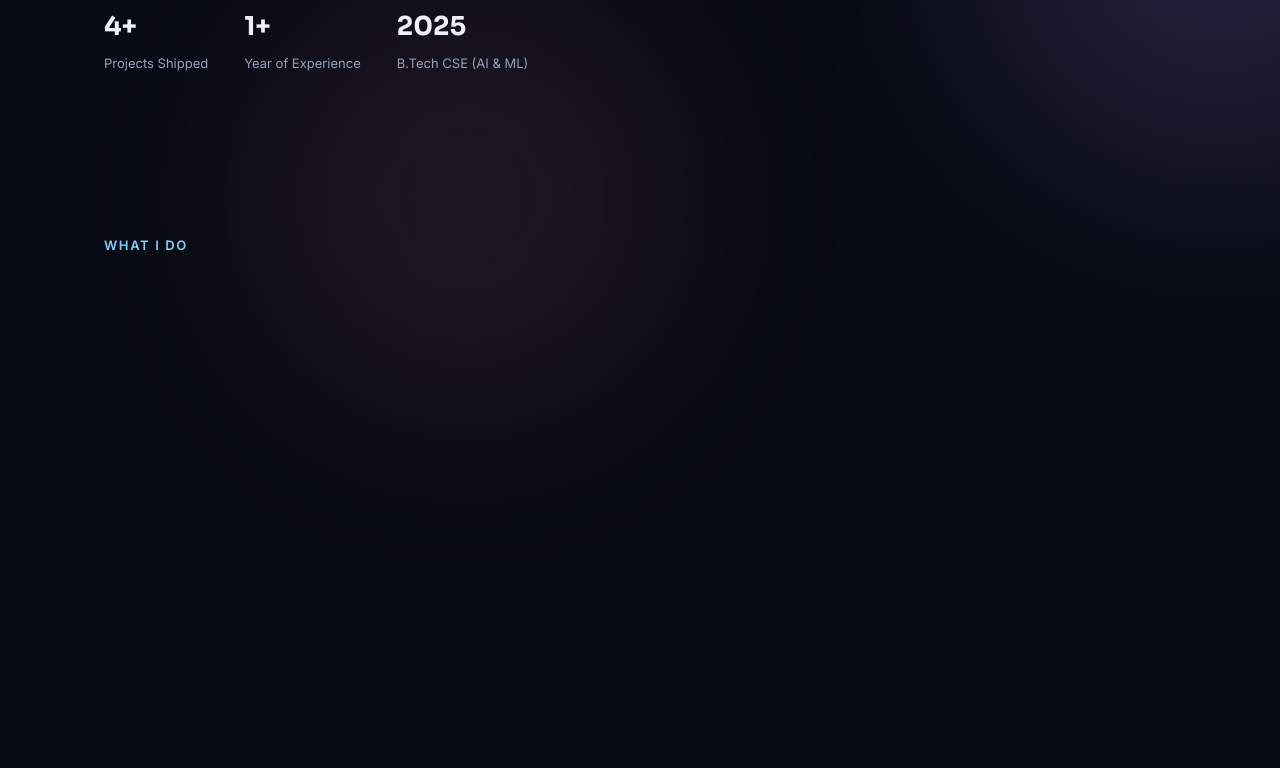
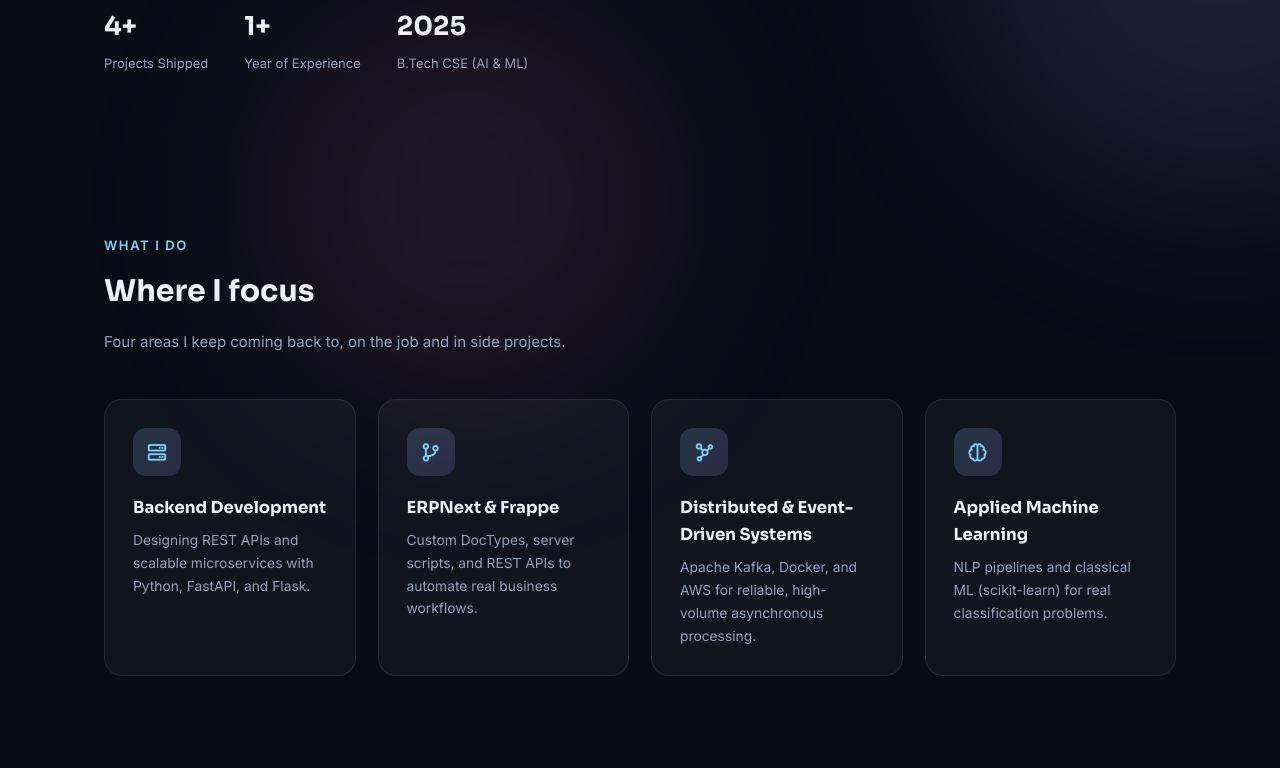
Before and after one commit to roopak1234/roopak1234.github.io, a plain HTML site: page index.html in a window 1280 px wide. Shown: the part 572-1340 px from the top of the page. Drawn offline with nearby package versions, Linux system fonts and the light colour scheme.

Commit message:
Fix content disappearing when a CDN script is blocked
.reveal elements defaulted to opacity:0 pending a ScrollReveal init
that ran later in the same <script> block as Typed.js. If an
ad-blocker or offline network blocked the Typed.js/ScrollReveal CDN
scripts, the resulting error halted the whole script and the reveal
elements never got un-hidden, leaving most of the page blank (as seen
live on an ad-blocker-enabled browser).

Fix: .reveal now defaults to visible via CSS, each script block runs
in its own try/catch, Typed.js falls back to static text, and reveal
animation now uses a dependency-free IntersectionObserver instead of
the ScrollReveal CDN library.

Co-Authored-By: Claude Sonnet 5 <noreply@anthropic.com>

```diff
--- a/index.html
+++ b/index.html
@@ -156,8 +156,9 @@
   .cta-banner p{color:var(--muted); margin:0 0 26px}
 
   footer{border-top:1px solid var(--border); padding:30px 0; text-align:center; color:var(--muted); font-size:13.5px; position:relative; z-index:1}
-  .reveal{opacity:0; transform:translateY(18px); transition:opacity .6s ease, transform .6s ease}
-  .reveal.in{opacity:1; transform:none}
+  /* Visible by default so content never depends on JS running; only animate if IntersectionObserver kicks in. */
+  .reveal{opacity:1; transform:none; transition:opacity .6s ease, transform .6s ease}
+  .reveal.pre{opacity:0; transform:translateY(18px)}
 </style>
 </head>
 <body>
@@ -455,26 +456,52 @@
   <div class="wrap">© <span id="year"></span> Roopak Reddy. Built with HTML &amp; CSS, hosted on GitHub Pages.</div>
 </footer>
 
-<script src="https://unpkg.com/typed.js@2.0.16/dist/typed.umd.js"></script>
-<script src="https://unpkg.com/scrollreveal"></script>
+<script src="https://unpkg.com/typed.js@2.0.16/dist/typed.umd.js" defer></script>
 <script>
+  // Each block is isolated in try/catch so a blocked CDN script (ad-blockers, offline, etc.)
+  // can never take down the rest of the page or hide content that's already on screen.
+  document.addEventListener('DOMContentLoaded', function () {
+    try {
       document.getElementById('year').textContent = new Date().getFullYear();
+    } catch (e) {}
 
+    try {
+      var typedEl = document.getElementById('typed');
+      if (typeof Typed !== 'undefined') {
         new Typed('#typed', {
           strings: ['scalable Python APIs', 'event-driven systems', 'ERPNext workflows', 'ML-powered tools'],
           typeSpeed: 45, backSpeed: 25, backDelay: 1400, loop: true, showCursor: false
         });
+      } else if (typedEl) {
+        typedEl.textContent = 'scalable Python APIs, event-driven systems, ERPNext workflows';
+      }
+    } catch (e) {}
 
-  const menuIcon = document.getElementById('menu-icon');
-  const navlinks = document.getElementById('navlinks');
-  menuIcon.addEventListener('click', () => navlinks.classList.toggle('show'));
-  navlinks.querySelectorAll('a').forEach(a => a.addEventListener('click', () => navlinks.classList.remove('show')));
+    try {
+      var menuIcon = document.getElementById('menu-icon');
+      var navlinks = document.getElementById('navlinks');
+      menuIcon.addEventListener('click', function () { navlinks.classList.toggle('show'); });
+      navlinks.querySelectorAll('a').forEach(function (a) {
+        a.addEventListener('click', function () { navlinks.classList.remove('show'); });
+      });
+    } catch (e) {}
 
-  if (window.ScrollReveal) {
-    ScrollReveal().reveal('.reveal', { distance:'20px', duration:650, interval:80, origin:'bottom', easing:'ease-out' });
-  } else {
-    document.querySelectorAll('.reveal').forEach(el => el.classList.add('in'));
+    try {
+      var revealEls = document.querySelectorAll('.reveal');
+      if ('IntersectionObserver' in window) {
+        revealEls.forEach(function (el) { el.classList.add('pre'); });
+        var io = new IntersectionObserver(function (entries) {
+          entries.forEach(function (entry) {
+            if (entry.isIntersecting) {
+              entry.target.classList.remove('pre');
+              io.unobserve(entry.target);
             }
+          });
+        }, { threshold: 0.08 });
+        revealEls.forEach(function (el) { io.observe(el); });
+      }
+    } catch (e) {}
+  });
 </script>
 
 </body>
```
Lines whose indentation alone changed are shown as unchanged.
